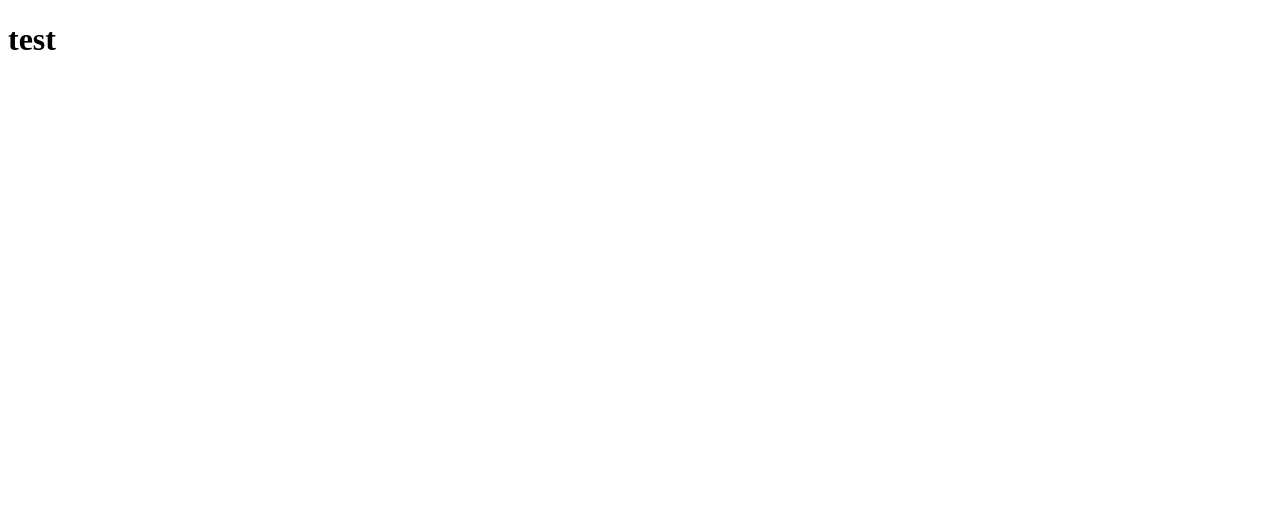
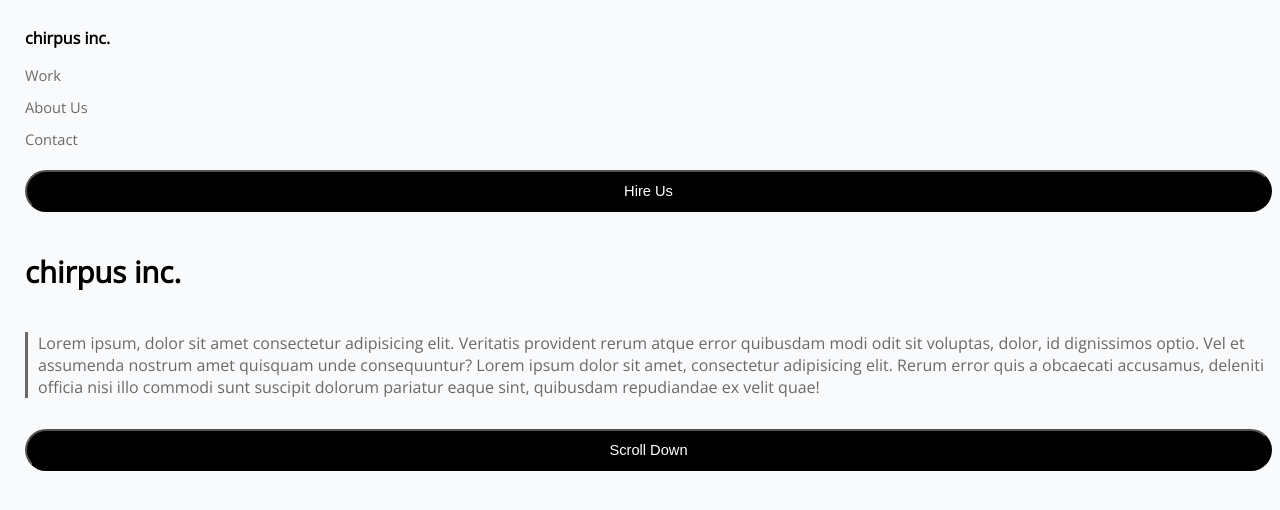
Before and after one commit to jd-andrews/lab-part1, a plain HTML site: page index.html in a window 1280 px wide. Drawn offline with nearby package versions, Linux system fonts and the light colour scheme.

Commit message:
finished lab

```diff
--- a/index.html
+++ b/index.html
@@ -5,8 +5,26 @@
     <meta name="viewport" content="width=device-width, initial-scale=1.0" />
     <meta http-equiv="X-UA-Compatible" content="ie=edge" />
     <title>Lab Part One</title>
+    <link rel="stylesheet" href="style.css" />
   </head>
   <body>
-    <h1>test</h1>
+    <h1>chirpus inc.</h1>
+    <a>Work</a>
+    <a>About Us</a>
+    <a>Contact</a>
+    <button>Hire Us</button>
+    <h2>chirpus inc.</h2>
+
+    <p>
+      Lorem ipsum, dolor sit amet consectetur adipisicing elit. Veritatis
+      provident rerum atque error quibusdam modi odit sit voluptas, dolor, id
+      dignissimos optio. Vel et assumenda nostrum amet quisquam unde
+      consequuntur? Lorem ipsum dolor sit amet, consectetur adipisicing elit.
+      Rerum error quis a obcaecati accusamus, deleniti officia nisi illo commodi
+      sunt suscipit dolorum pariatur eaque sint, quibusdam repudiandae ex velit
+      quae!
+    </p>
+
+    <button>Scroll Down</button>
   </body>
 </html>
--- a/style.css
+++ b/style.css
@@ -1,3 +1,45 @@
+@import url("https://fonts.googleapis.com/css?family=Open+Sans&display=swap");
+
+body {
+  font-family: "Open Sans", sans-serif;
+  background-color: #f9fafc;
+  display: flex;
+  flex-direction: column;
+  position: absolute;
+  left: 17px;
+  top: 8px;
+}
+
+p {
+  color: #69696a;
+  padding: 0 0 0 10px;
+  border-left: #69696a 3px solid;
+}
+
+a {
+  color: #69696a;
+  text-decoration: none;
+  font-size: 11pt;
+  padding: 6px 0 6px 0;
+}
+
+button {
+  background-color: #000;
+  color: #fff;
+  padding: 11px;
+  font-size: 11pt;
+  border-radius: 50px;
+  margin: 15px 0 15px 0;
+}
+
+h1 h2 {
+  color: #000;
+}
+
 h1 {
-  color: black;
+  font-size: 12pt;
 }
+
+h2 {
+  font-size: 22pt;
+}
```
